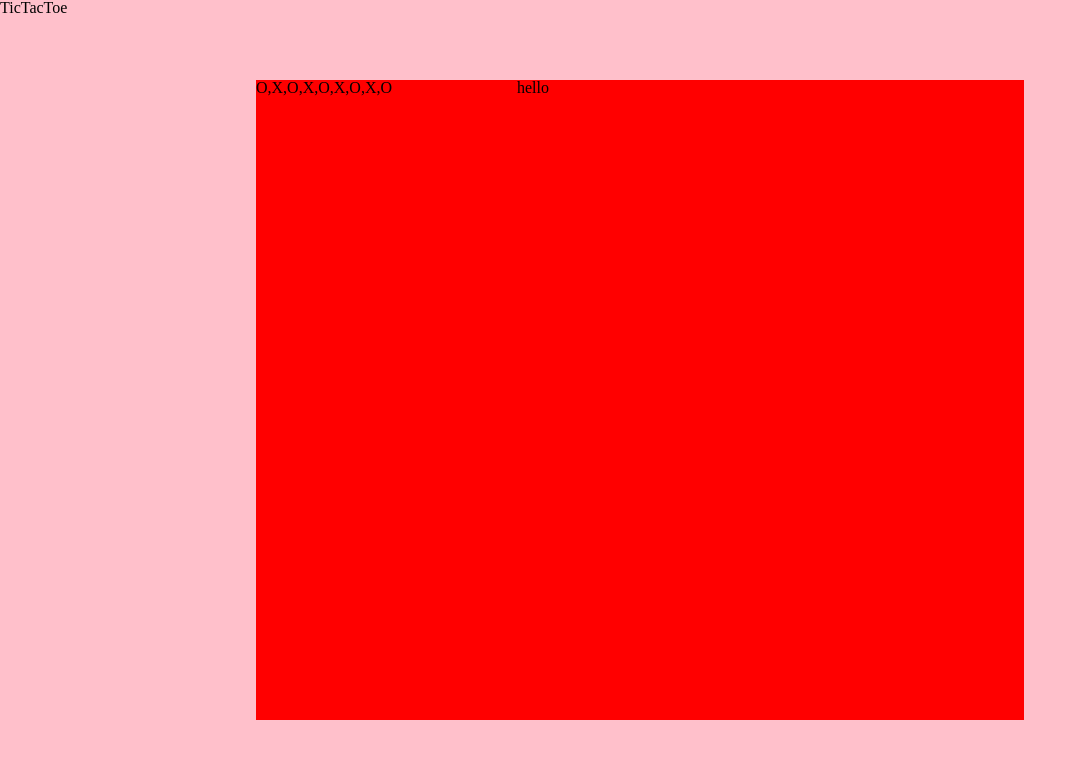
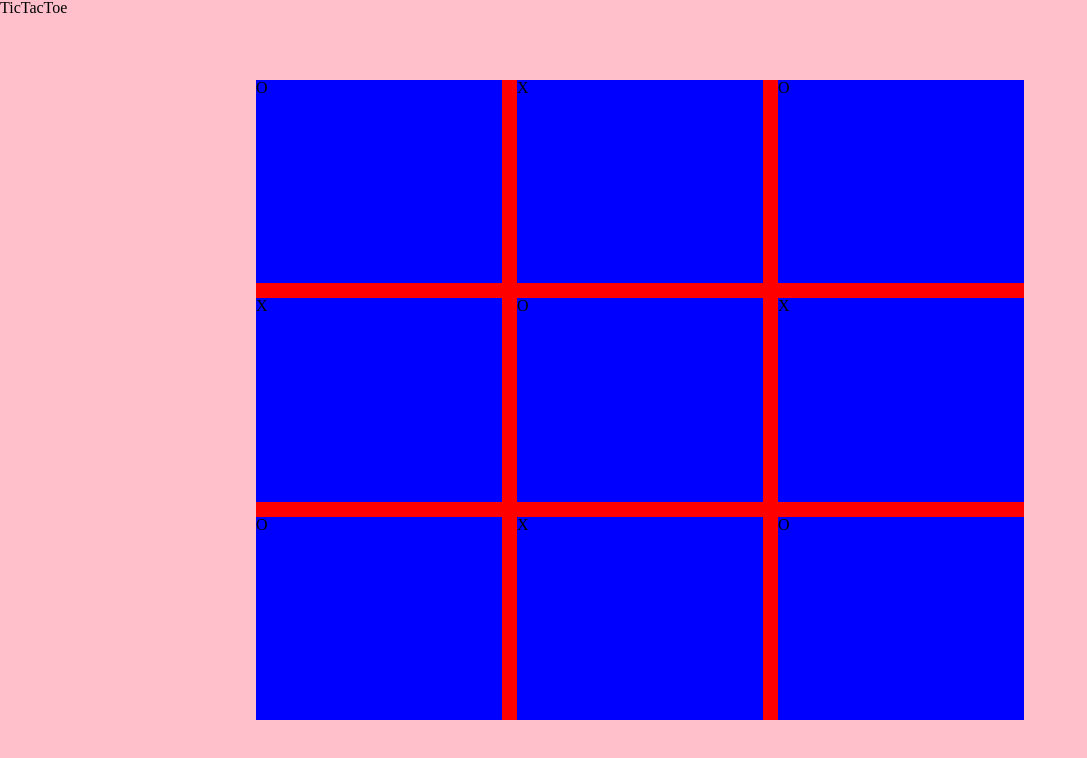
Before and after one commit to bendee48/tictactoe_js, a plain HTML site: page index.html in a window 1280 px wide. Shown: the whole page, without its empty margins (0-1087 px from the left). Drawn offline with Linux system fonts and the light colour scheme.

Commit message:
Adding displayBoard

```diff
--- a/index.html
+++ b/index.html
@@ -12,8 +12,8 @@
       <h1>TicTacToe</h1>
     </header>
     <div class="board">
-      <div class="square"></div>
-      <div class="square"></div>
+      <div class="square">huh</div>
+      <div class="square">what</div>
     </div>
     </div>
   </main>
--- a/script.js
+++ b/script.js
@@ -13,7 +13,13 @@ const gameboard = (() => {
 
 const displayController = (() => {
   const displayBoard = (board, boardElement) => {
-    boardElement.innerHTML = `<div>${board}</div><div>hello</div>`
+    let str = "";
+    board.forEach((row, rowIndex) => {
+      row.forEach((square, sqIndex) => {
+        str += `<div class="square" data-key="${rowIndex}${sqIndex}">${square}</div>`
+      });
+    });
+    boardElement.innerHTML = str;
   }
 
   return {displayBoard}
```
